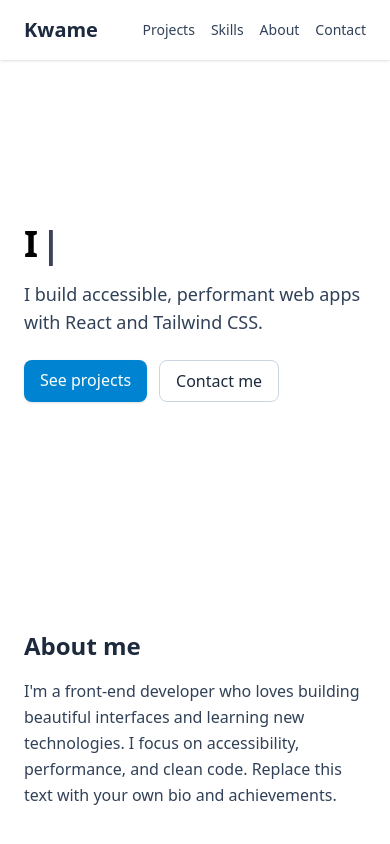
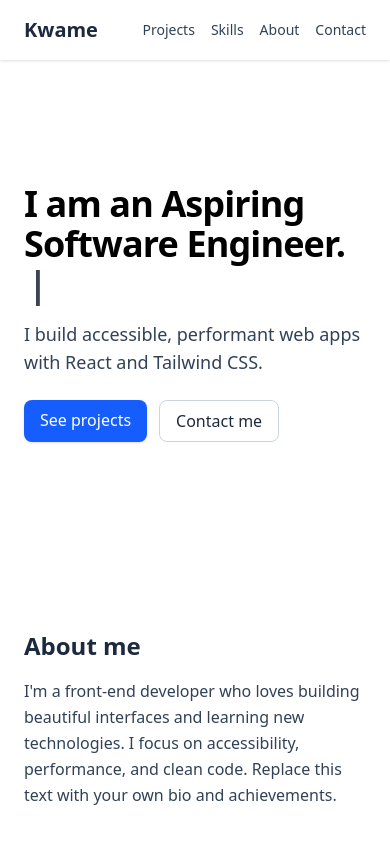
Before and after one commit to Typher7/react-portfolio, a React (Vite) app: page / in a window 390 px wide. Shown: the top 844 px of the page. Built offline with nearby package versions, Linux system fonts and the light colour scheme.

Commit message:
added a profile image here

```diff
--- a/src/components/Hero.jsx
+++ b/src/components/Hero.jsx
@@ -1,15 +1,15 @@
 import React from "react";
-import headshot from "../assets/headshot.jpg";
+import headshot from "../assets/headshot.png";
+import ProfileCard from "./ProfileCard";
 import TextType from "./TextType";
 
 export default function Hero() {
-
   return (
     <section className="min-h-[60vh] flex items-center" id="hero">
-      <div className="max-w-6xl mx-auto px-6 py-16 grid md:grid-cols-2 gap-8 items-center">
+      <div className="max-w-5xl mx-auto px-6 py-16 grid md:grid-cols-2 gap-8 items-center">
         <div>
           <TextType
-            text={["I am Kwame", "A web developer."]}
+            text={["I am 'Your Name'", "I am an Aspiring Software Engineer."]}
             className="text-4xl md:text-5xl font-extrabold mb-4"
             typingSpeed={75}
             pauseDuration={1500}
@@ -23,7 +23,7 @@ export default function Hero() {
           <div className="flex gap-3">
             <a
               href="#projects"
-              className="inline-block bg-sky-600 text-white px-4 py-2 rounded-md shadow hover:bg-sky-700"
+              className="inline-block bg-blue-600 text-white px-4 py-2 rounded-md shadow hover:bg-blue-400"
             >
               See projects
             </a>
@@ -36,11 +36,26 @@ export default function Hero() {
           </div>
         </div>
         <div className="hidden md:flex justify-end">
-          <div className="w-64 h-64 rounded-full overflow-hidden shadow-lg">
-            <img
-              src={headshot}
-              alt="Headshot"
-              className="w-full h-full object-cover"
+          <div className="">
+            <ProfileCard
+              name="Your Name"
+              title="Aspiring Software Engineer"
+              handle="your_handle"
+              status="Online"
+              contactText="Contact Me"
+              avatarUrl={headshot}
+              iconUrl=""
+              showUserInfo={true}
+              enableTilt={true}
+              enableMobileTilt={false}
+              onContactClick={() => {
+                const el = document.getElementById("contact");
+                if (el) {
+                  el.scrollIntoView({ behavior: "smooth", block: "start" });
+                } else {
+                  window.location.hash = "#contact";
+                }
+              }}
             />
           </div>
         </div>
```
